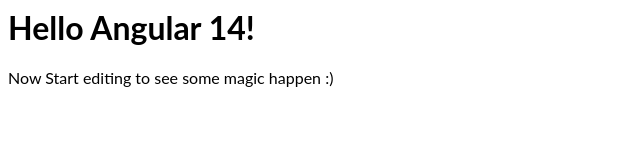
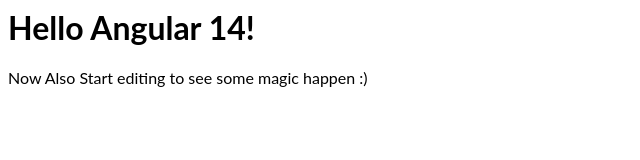
Before and after one commit to rajacodepen/LayerOne, an Angular app: page / in a window 1280 px wide. Shown: the top 160 px of the page, without its empty margins (0-640 px from the left). Built offline with nearby package versions, Linux system fonts and the light colour scheme.

Commit message:
Baseline2

```diff
--- a/src/app/app.component.html
+++ b/src/app/app.component.html
@@ -1,4 +1,4 @@
 <hello name="{{ name }}"></hello>
 <p>
-  Now Start editing to see some magic happen :)
+  Now Also Start editing to see some magic happen :)
 </p>
```
Also changed, not shown: package.json (line endings or trailing spaces).
